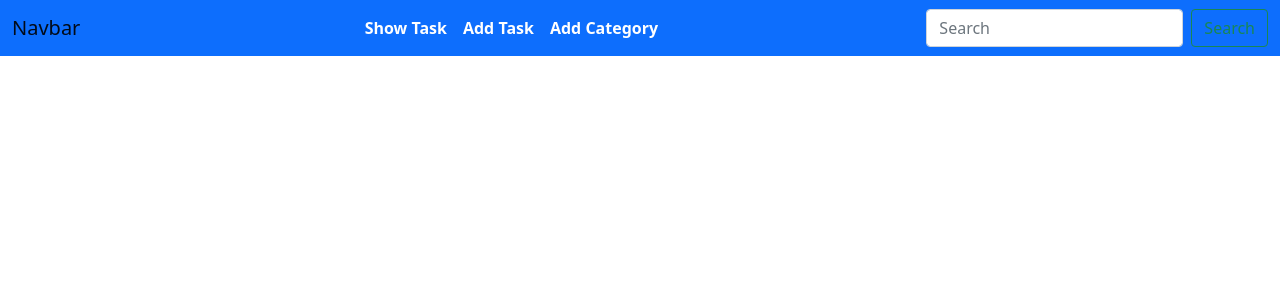
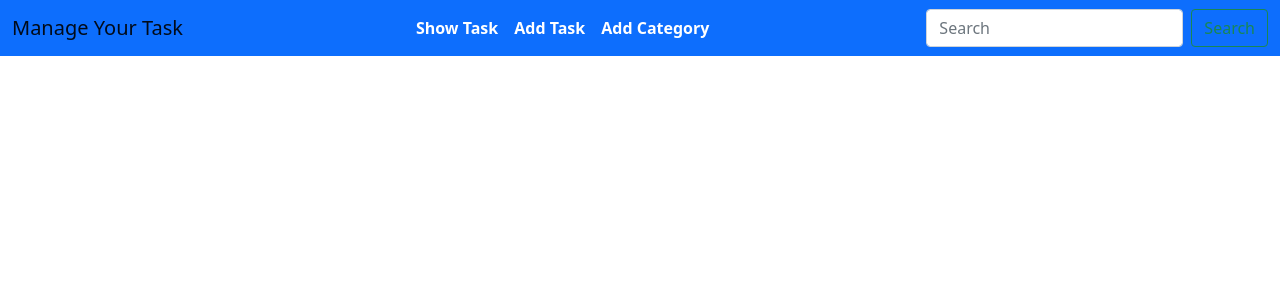
Before and after one commit to Swapno963/Task_Management, a Django app: template templates/base.html in a window 1280 px wide. Shown: the top 300 px of the page. Run offline with Django 3.2, Linux system fonts and the light colour scheme; the template is opened without the code that fills it, so the values that code supplies are empty.

Commit message:
Title bar and some change to navbar done

```diff
--- a/templates/base.html
+++ b/templates/base.html
@@ -8,13 +8,13 @@
     <!-- Bootstrap CSS -->
     <link href="https://cdn.jsdelivr.net/npm/bootstrap@5.0.2/dist/css/bootstrap.min.css" rel="stylesheet" integrity="sha384-EVSTQN3/azprG1Anm3QDgpJLIm9Nao0Yz1ztcQTwFspd3yD65VohhpuuCOmLASjC" crossorigin="anonymous">
 
-    <title>Hello, world!</title>
+    <title>Task Manager!</title>
   </head>
   <body>
     {% comment %} navbar {% endcomment %}
     <nav class="navbar navbar-expand-lg navbar-light bg-primary">
         <div class="container-fluid">
-          <a class="navbar-brand" href="#">Navbar</a>
+          <a class="navbar-brand" href="#">Manage Your Task</a>
           <button class="navbar-toggler" type="button" data-bs-toggle="collapse" data-bs-target="#navbarSupportedContent" aria-controls="navbarSupportedContent" aria-expanded="false" aria-label="Toggle navigation">
             <span class="navbar-toggler-icon"></span>
           </button>
```
